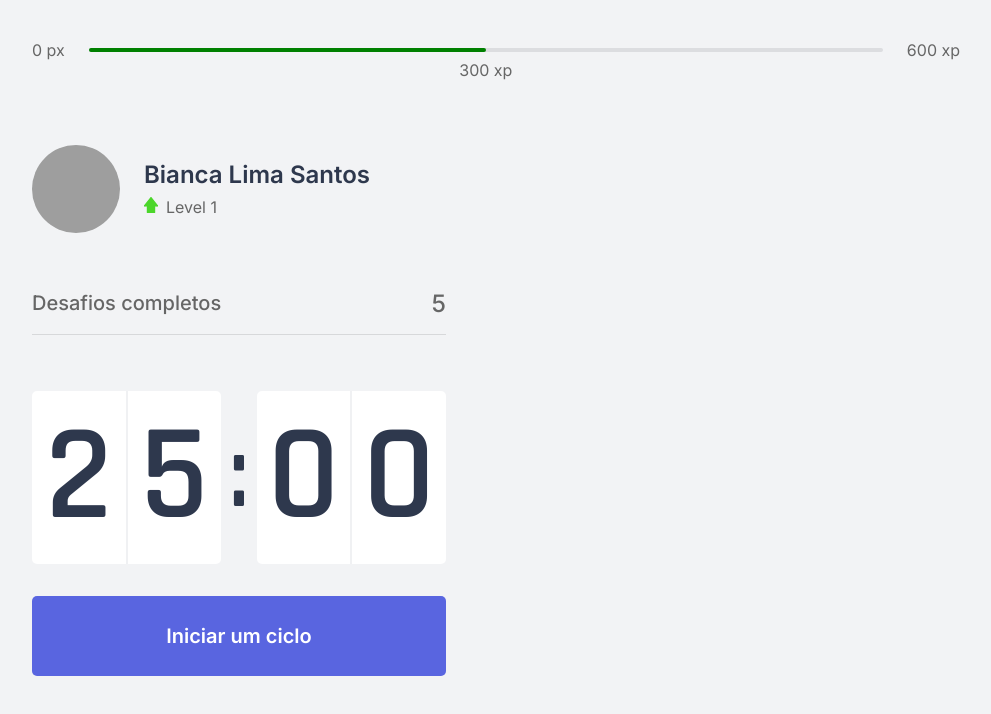
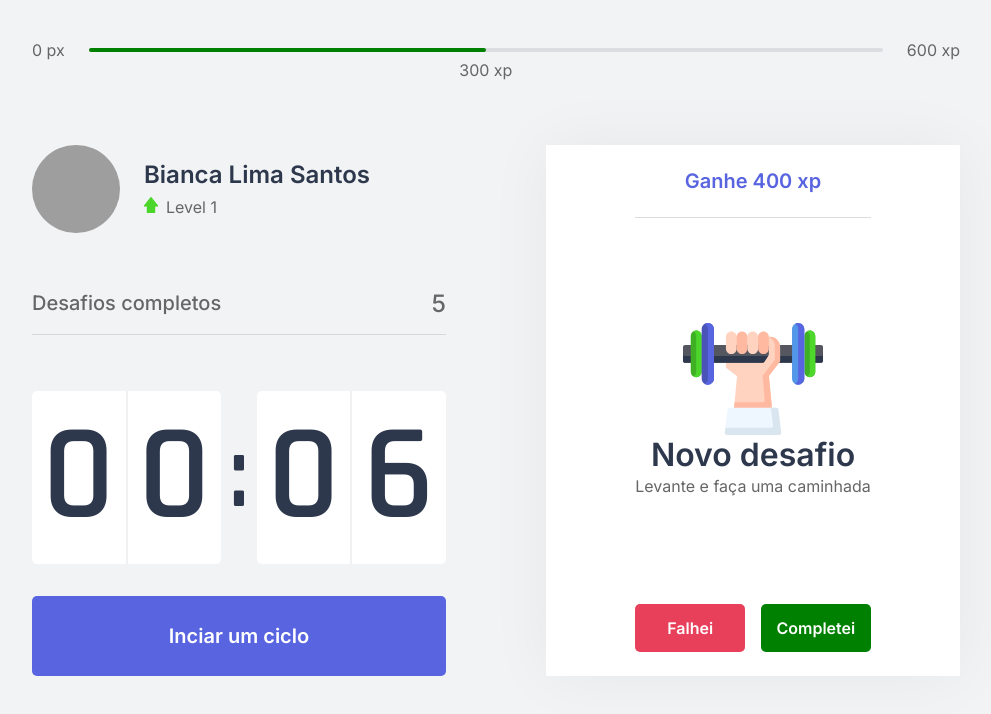
Before and after one commit to limabia/moveit, a Next.js app: page / in a window 1280 px wide. Shown: the top 714 px of the page, without its empty margins (144-1135 px from the left). Built offline with nearby package versions, Linux system fonts and the light colour scheme; grey boxes are pictures that could not be loaded.

Commit message:
finish countdown component and create challenge component layout

```diff
--- /dev/null
+++ b/src/components/ChallengeBox.tsx
@@ -0,0 +1,45 @@
+import styles from "../styles/components/ChallengeBox.module.css";
+
+export function ChallendgeBox() {
+  const hasActiveChallenge = true;
+
+  return (
+    <div className={styles.ChallengeBoxContainer}>
+      {hasActiveChallenge ? (
+        <div className={styles.ChallengeActive}>
+          <header>Ganhe 400 xp</header>
+
+          <main>
+            <img src="icons/body.svg"></img>
+            <strong>Novo desafio</strong>
+            <p>Levante e faça uma caminhada</p>
+          </main>
+
+          <footer>
+            <button
+                type="button"
+                className={styles.ChallengeFailedButton}
+            >
+              Falhei
+            </button>
+
+            <button
+                type="button"
+                className={styles.ChallengeSuccededButton}
+            >
+              Completei
+            </button>
+          </footer>
+        </div>
+      ) : (
+        <div className={styles.ChallengeNotActive}>
+          <strong>Finalize um ciclo para receber um desafio</strong>
+          <p>
+            <img src="icons/level-up.svg"></img>
+            Avance de level completando desafios.
+          </p>
+        </div>
+      )}
+    </div>
+  );
+}
--- a/src/components/Countdown.tsx
+++ b/src/components/Countdown.tsx
@@ -1,9 +1,12 @@
-import { useState, useEffect } from "react";
+import { useState, useEffect, Fragment } from "react";
 import styles from "../styles/components/Countdown.module.css";
 
+let countdownTimeout: NodeJS.Timeout;
+
 export function Countdown() {
-  const [time, setTime] = useState(25 * 60);
-  const [active, setActive] = useState(false);
+  const [time, setTime] = useState(0.1 * 60);
+  const [isActive, setIsActive] = useState(false);
+  const [hasFinished, setHasFinished] = useState(false);
 
   const minutes = Math.floor(time / 60);
   const seconds = time % 60;
@@ -12,16 +15,25 @@ export function Countdown() {
   const [secondLeft, secondRight] = String(seconds).padStart(2, "0").split("");
 
   function startCountdown() {
-    setActive(true);
+    setIsActive(true);
+  }
+
+  function resetCountdown() {
+    clearTimeout(countdownTimeout);
+    setIsActive(false);
+    setTime(0.1 * 60);
   }
 
   useEffect(() => {
-    if (active && time > 0) {
-      setTimeout(() => {
+    if (isActive && time > 0) {
+      countdownTimeout = setTimeout(() => {
         setTime(time - 1);
       }, 1000);
+    } else if (isActive && time == 0) {
+      setHasFinished(true);
+      setIsActive(false);
     }
-  }, [active, time]);
+  }, [isActive, time]);
 
   return (
     <div>
@@ -37,13 +49,32 @@ export function Countdown() {
         </div>
       </div>
 
+      {hasFinished ? (
+        <button disabled className={styles.countdownButton}>
+          Ciclo encerrado
+        </button>
+      ) : (
+        <Fragment>
+          {isActive ? (
+            <button
+              type="button"
+              className={`${styles.countdownButton} ${styles.countdownButtonActive}`}
+              onClick={resetCountdown}
+            >
+              Abandonar Ciclo
+            </button>
+          ) : (
             <button
               type="button"
               className={styles.countdownButton}
               onClick={startCountdown}
             >
-        Iniciar um ciclo
+              Inciar um ciclo
             </button>
+          )}
+        </Fragment>
+      )}
+
     </div>
   );
 }
--- a/src/pages/index.tsx
+++ b/src/pages/index.tsx
@@ -1,4 +1,5 @@
 import Head from "next/head";
+import { ChallendgeBox } from "../components/ChallengeBox";
 import { CompletedChallenges } from "../components/CompletedChallenges";
 import { Countdown } from "../components/Countdown";
 import { ExperienceBar } from "../components/ExperienceBar";
@@ -12,14 +13,18 @@ export default function Home() {
       <Head>
         <title>Início | MoveIt</title>
       </Head>
+
       <ExperienceBar />
+
       <section>
         <div>
-          <Profile/>
-          <CompletedChallenges/>
-          <Countdown/>
+          <Profile />
+          <CompletedChallenges />
+          <Countdown />
         </div>
-        <div></div>
+        <div>
+          <ChallendgeBox />
+        </div>
       </section>
     </div>
   );
--- /dev/null
+++ b/src/styles/components/ChallengeBox.module.css
@@ -0,0 +1,114 @@
+.ChallengeBoxContainer {
+    height: 100%;
+    background: var(--white);
+    box-shadow: 0 0 60px rgba(0, 0, 0, 0.05);
+    padding: 1.5rem 2rem;
+
+    /*turminha da alegria - centraliza td mundo direitinho pa vc nao ficar mal */
+    display: flex;
+    flex-direction: column;
+    align-items: center;
+    justify-content: center;
+
+    text-align: center;
+}
+
+
+
+.ChallengeNotActive {
+    display: flex;
+    flex-direction: column;
+    align-items: center;
+}
+
+.ChallengeNotActive strong{
+    font-size: 1.5rem;
+    font-weight: 500;
+    line-height: 1.4;
+}
+
+.ChallengeNotActive p{
+    display: flex;
+    flex-direction: column;
+    align-items: center;
+
+    line-height: 1.4;
+    max-width: 70%;
+    margin-top: 3rem;
+}
+
+.ChallengeNotActive p img{
+    margin-bottom: 1rem;
+}
+
+
+
+.ChallengeActive {
+    height: 100%;
+    display: flex;
+    flex-direction: column;
+}
+
+.ChallengeActive header {
+    font-weight: 600;
+    color: var(--blue);
+    font-size: 1.25rem;
+
+    padding: 0 2rem 1.5rem;
+
+    border-bottom: 1px solid var(--gray-line);
+}
+
+.ChallengeActive main {
+    flex: 1;
+    display: flex;
+    flex-direction: column;
+    align-items: center;
+    justify-content: center;
+}
+
+.ChallengeActive main strong{
+    font-weight: 600;
+    font-size: 2rem;
+    color: var(--title);
+    margin: 1.rem 0 1rem;
+}
+
+.ChallengeActive main p{
+    line-height: 1.5;
+}
+
+.ChallengeActive footer{
+    /* magicaaaaaaa */
+    display: grid;
+    grid-template-columns: repeat(2, 1fr);
+    gap: 1rem;
+}
+
+.ChallengeActive footer button{
+    height: 3rem;
+
+    display: flex;
+    align-items: center;
+    justify-content: center;
+
+    border: 0;
+    border-radius: 5px;
+
+    color: var(--white);
+    font-size: 1rem;
+    font-weight: 600;
+}
+
+.ChallengeActive footer button.ChallengeFailedButton {
+    background: var(--red) ;
+
+}
+
+.ChallengeActive footer button.ChallengeSuccededButton {
+    background: var(--green) ;
+}
+
+.ChallengeActive footer button:hover {
+    filter: brightness(0.9);
+}
--- a/src/styles/components/Countdown.module.css
+++ b/src/styles/components/Countdown.module.css
@@ -1,8 +1,10 @@
 .countdownContainer {
     display: flex;
     align-items: center;
+
     font-family: Rajdhani;
     font-weight: 600;
+
     color: var(--title);
 }
 
@@ -25,7 +27,6 @@
     flex: 1;
 
 }
-
 
 .countdownContainer > div span:first-child {
     border-right: 1px solid #f0f1f3;
@@ -63,6 +64,22 @@
     transition: background-color 0.2s;
 }
 
-.countdownButton:hover {
+.countdownButton:not(:disabled):hover {
     background: var(--blue-dark);
 }
+
+.countdownButton:disabled {
+    background: var(--white);
+    color: var(--text);
+    cursor: not-allowed;
+}
+
+.countdownButtonActive {
+    background-color: var(--white);
+    color: var(--title);
+}
+
+.countdownButtonActive:not(:disabled):hover {
+    background-color: var(--red);
+    color: var(--white);
+}
--- a/src/styles/components/ExperienceBar.module.css
+++ b/src/styles/components/ExperienceBar.module.css
@@ -19,7 +19,7 @@
 .experienceBar > div > div {
     height: 4px;
     border-radius: 4px;
-    background: green;
+    background: var(--green);
 }
 
 span.currentExperience {
--- a/src/styles/global.css
+++ b/src/styles/global.css
@@ -9,6 +9,7 @@
     --blue: #5965e0;
     --blue-dark: #4953b8;
     --blue-twitter: #2aa9e0;
+    --green: green;
 }
 
 @media(max-width:1080px) {
```
Lines whose indentation alone changed are shown as unchanged.
